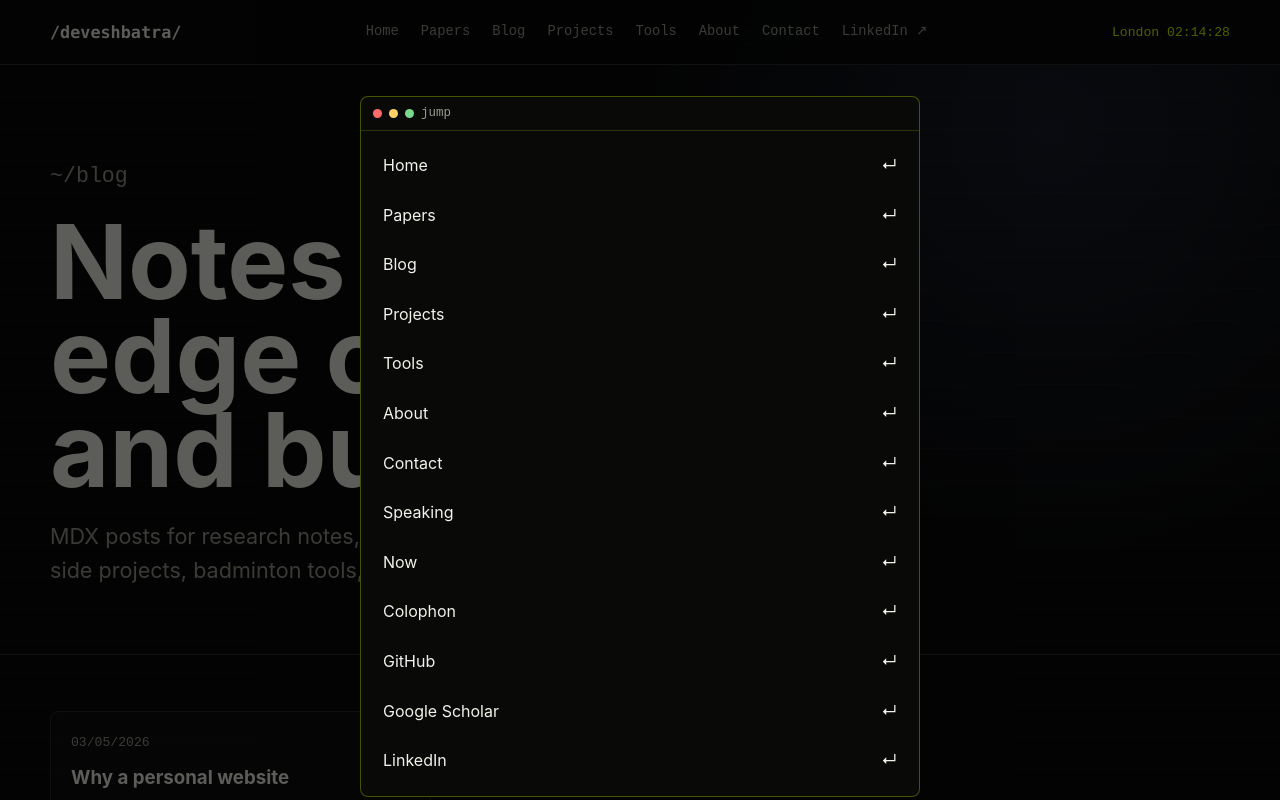
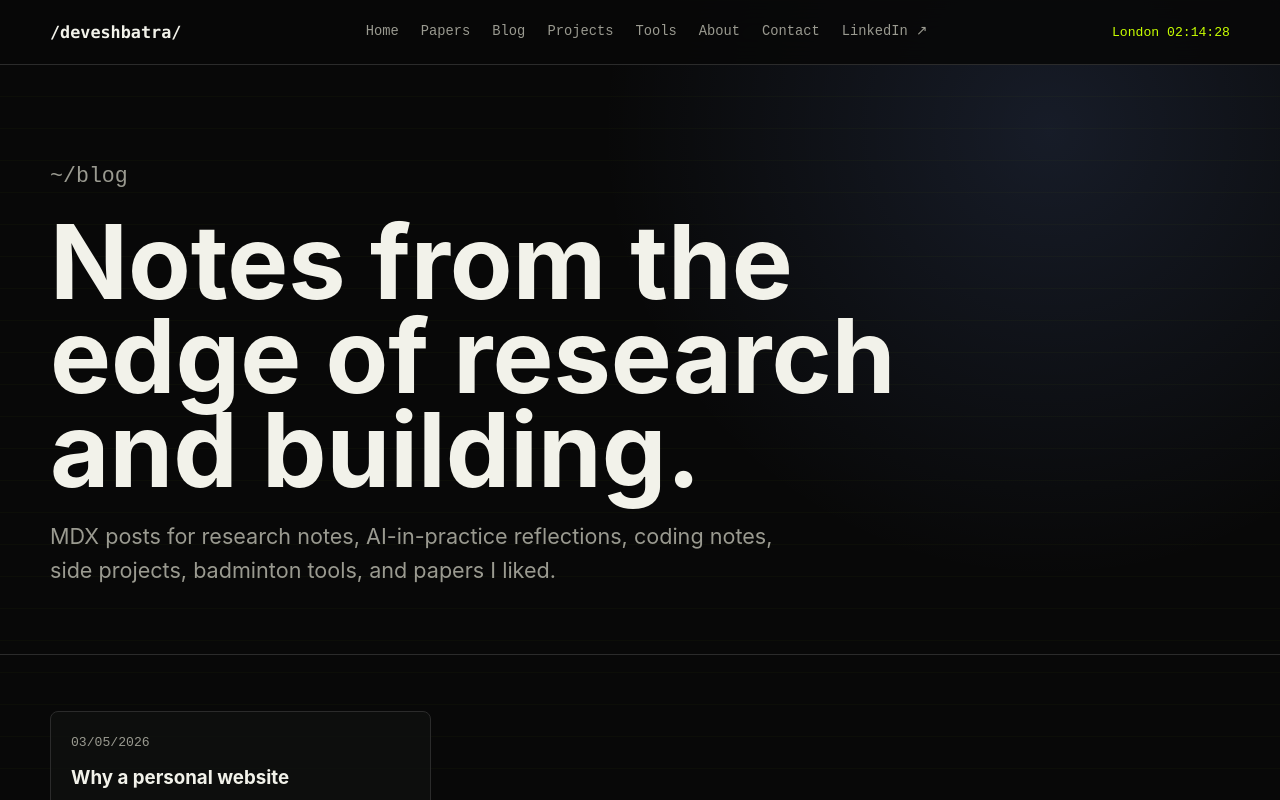
Before and after one commit to deveshbatra/deveshbatra.github.io, an Astro site: page /blog in a window 1280 px wide. Shown: the top 800 px of the page. Built offline with nearby package versions, Linux system fonts and the light colour scheme; Astro itself is replaced by a stand-in of ours.

Commit message:
Remove command palette overlay

```diff
--- a/src/components/CommandPalette.astro
+++ /dev/null
@@ -1,65 +0,0 @@
----
-import { navItems, secondaryItems } from "@data/navigation";
-import { profile } from "@data/profile";
-
-const commands = [
-  ...navItems,
-  ...secondaryItems,
-  { label: "GitHub", href: profile.links.github },
-  { label: "Google Scholar", href: profile.links.googleScholar },
-  { label: "LinkedIn", href: profile.links.linkedin }
-];
----
-
-<div class="palette" data-palette hidden>
-  <div class="palette-box" role="dialog" aria-modal="true" aria-label="Command palette">
-    <div class="terminal-bar"><span class="dot"></span><span class="dot"></span><span class="dot"></span><span>jump</span></div>
-    <div class="palette-list">
-      {commands.map((item) => <a href={item.href}>{item.label}<span>↵</span></a>)}
-    </div>
-  </div>
-</div>
-
-<script>
-  const palette = document.querySelector("[data-palette]");
-  const open = () => {
-    palette?.removeAttribute("hidden");
-    palette?.querySelector("a")?.focus();
-  };
-  const close = () => palette?.setAttribute("hidden", "");
-  document.addEventListener("keydown", (event) => {
-    const isCombo = (event.metaKey || event.ctrlKey) && event.key.toLowerCase() === "k";
-    if (event.key === "/" || isCombo) {
-      const target = event.target;
-      if (target instanceof HTMLInputElement || target instanceof HTMLTextAreaElement) return;
-      event.preventDefault();
-      open();
-    }
-    if (event.key === "Escape") close();
-  });
-  palette?.addEventListener("click", (event) => {
-    if (event.target === palette) close();
-  });
-</script>
-
-<style>
-  .palette {
-    position: fixed;
-    inset: 0;
-    z-index: 40;
-    display: grid;
-    place-items: start center;
-    padding: 12vh 18px 18px;
-    background: rgba(0, 0, 0, 0.62);
-  }
-  .palette-box {
-    width: min(560px, 100%);
-    border: 1px solid rgba(200, 255, 0, 0.3);
-    border-radius: 8px;
-    background: #090a08;
-    overflow: hidden;
-  }
-  .palette-list { display: grid; padding: 10px; }
-  .palette-list a { display: flex; justify-content: space-between; padding: 12px; border-radius: 4px; color: var(--fg); }
-  .palette-list a:hover, .palette-list a:focus-visible { background: var(--accent); color: #050505; }
-</style>
--- a/src/layouts/BaseLayout.astro
+++ b/src/layouts/BaseLayout.astro
@@ -1,7 +1,6 @@
 ---
 import Header from "@components/Header.astro";
 import Footer from "@components/Footer.astro";
-import CommandPalette from "@components/CommandPalette.astro";
 import { siteMetadata } from "@data/site";
 import { profile } from "@data/profile";
 import "@styles/global.css";
@@ -50,7 +49,6 @@ const personSchema = {
         <slot />
       </main>
       <Footer />
-      <CommandPalette />
     </div>
   </body>
 </html>
```
